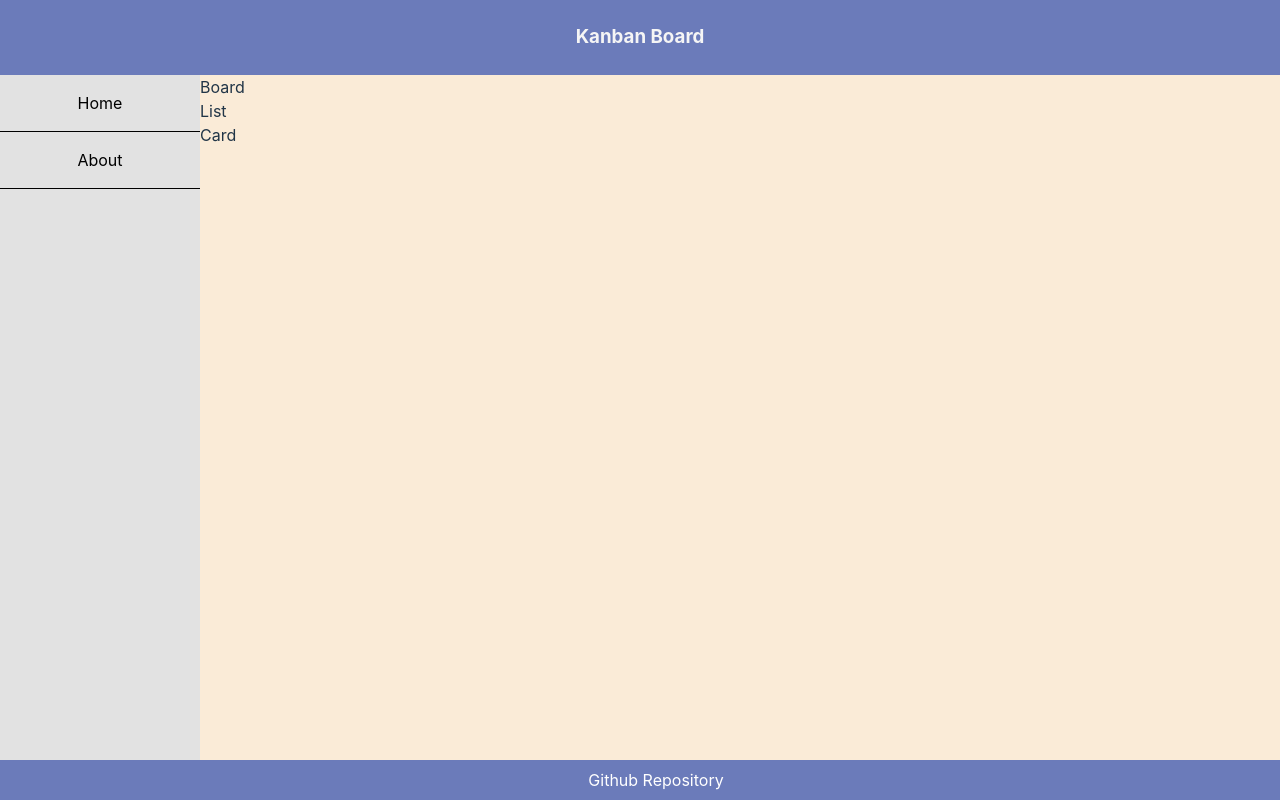
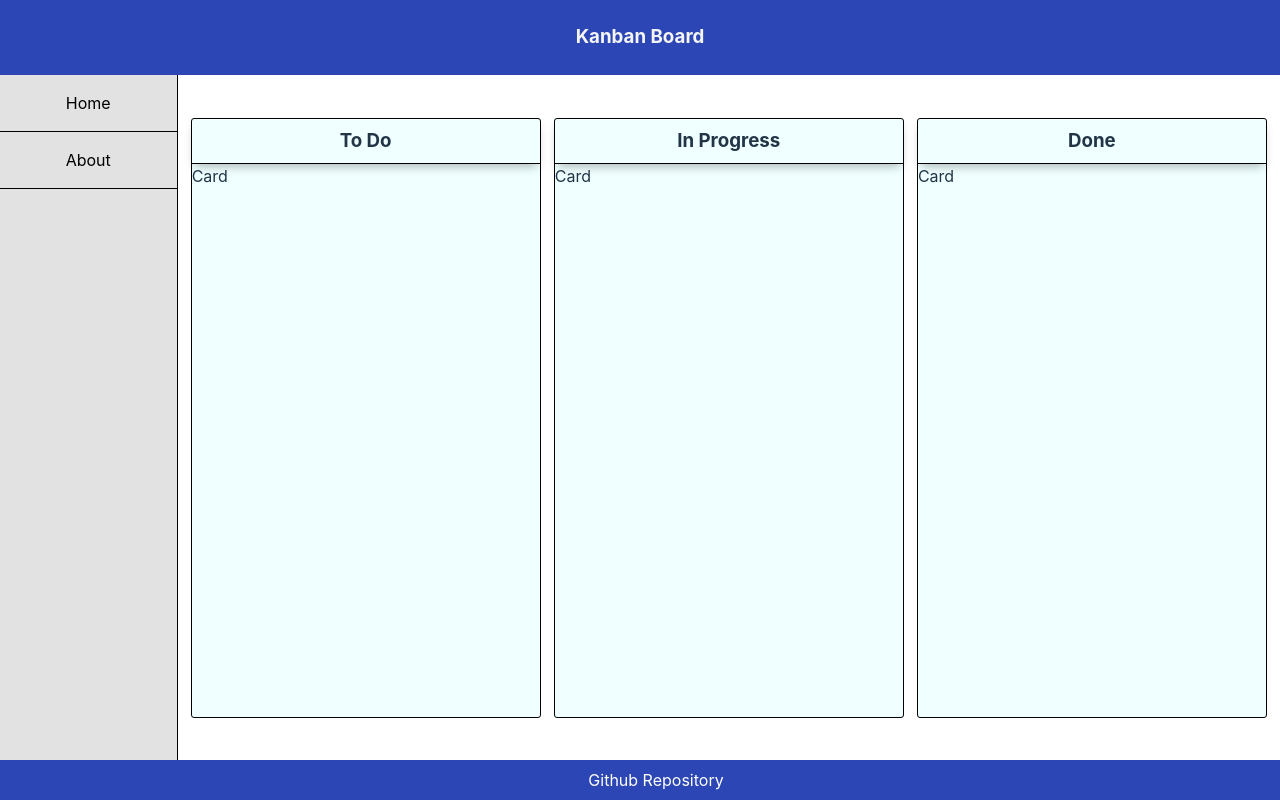
Before and after one commit to jv-pv/Kanban-Board-App, a React (Vite) app: page /board in a window 1280 px wide. Built offline with nearby package versions, Linux system fonts and the light colour scheme; some icons are missing.

Commit message:
Added more styling and initial props

```diff
--- a/src/App.css
+++ b/src/App.css
@@ -17,7 +17,7 @@ section.page-content div.main-content-container {
 
 header.navbar-container {
     height: 75px;
-    background-color: rgb(107, 123, 186);
+    background-color: #2c47b5;
 }
 
 header nav {
@@ -38,6 +38,7 @@ aside.sidebar-container {
     background-color: rgb(226, 226, 226);
     flex: 1 0 125px;
     max-width: 200px;
+    border-right: 1px solid black;
 }
 
 aside.sidebar-container ul {
@@ -60,9 +61,36 @@ ul li a {
 /* Board Styles */
 
 section.board-container {
-    background-color: antiquewhite;
-    width: 1000px;
+    display: flex;
+    flex-flow: row nowrap;
+    justify-content: space-evenly;
+    align-items: center;
+    background-color: #ffffff;
     flex: 1 0 auto;
+}
+
+
+/* List Styles */
+
+div.list-columns {
+    width: 350px;
+    height: 100%;
+    max-height: 600px;
+    background-color: azure;
+    border-radius: 3px;
+    border: 1px solid black;
+}
+
+span.title-type-box {
+    display: inline-block;
+    width: 100%;
+    border-bottom: 1px solid black;
+    box-shadow: 0 5px 10px -3px rgba(0, 0, 0, 0.3);
+}
+
+div.list-columns .title-type-box h1 {
+    text-align: center;
+    padding: 0.5rem;
 }
 
 
@@ -74,7 +102,7 @@ footer.footer-container {
     justify-content: center;
     width: 100%;
     padding: 0.5rem 0;
-    background-color: rgb(107, 123, 186);
+    background-color: #2c47b5;
     gap: 1rem;
     color: white;
 }
--- a/src/components/Board.jsx
+++ b/src/components/Board.jsx
@@ -1,10 +1,13 @@
 import List from "./List.jsx"
+import kanbanData from "../data.json"
 
 function Board() {
+    console.log(kanbanData)
   return (
     <section className="board-container">
-        Board
-        <List/>
+        <List type="To Do"/>
+        <List type="In Progress"/>
+        <List type="Done"/>
     </section>
   )
 }
--- a/src/components/List.jsx
+++ b/src/components/List.jsx
@@ -1,10 +1,15 @@
 import Card from "./Card.jsx"
 
-function List() {
+function List(props) {
+
   return (
-    <div>
-    List
-    <Card/>
+    <div className="list-columns">
+        <span className="title-type-box">
+            <h1>{props.type}</h1>
+        </span>
+        <div className="card-container">
+            <Card/>
+        </div>
     </div>
   )
 }
--- a/src/data.js
+++ b/src/data.json
@@ -1,4 +1,4 @@
-export default [
+[
     {
       "id": "1",
       "title": "Design Landing Page",
```
